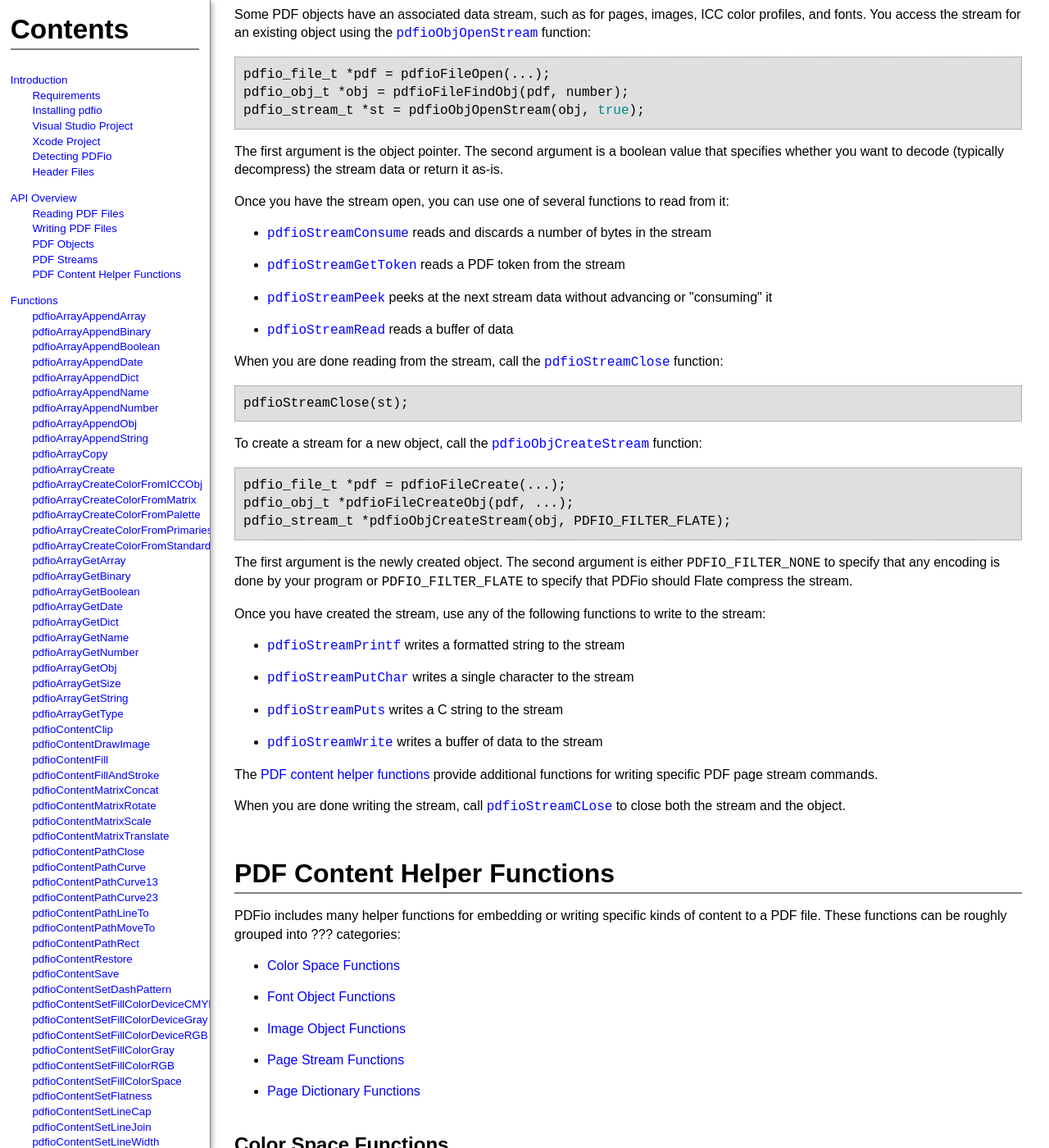
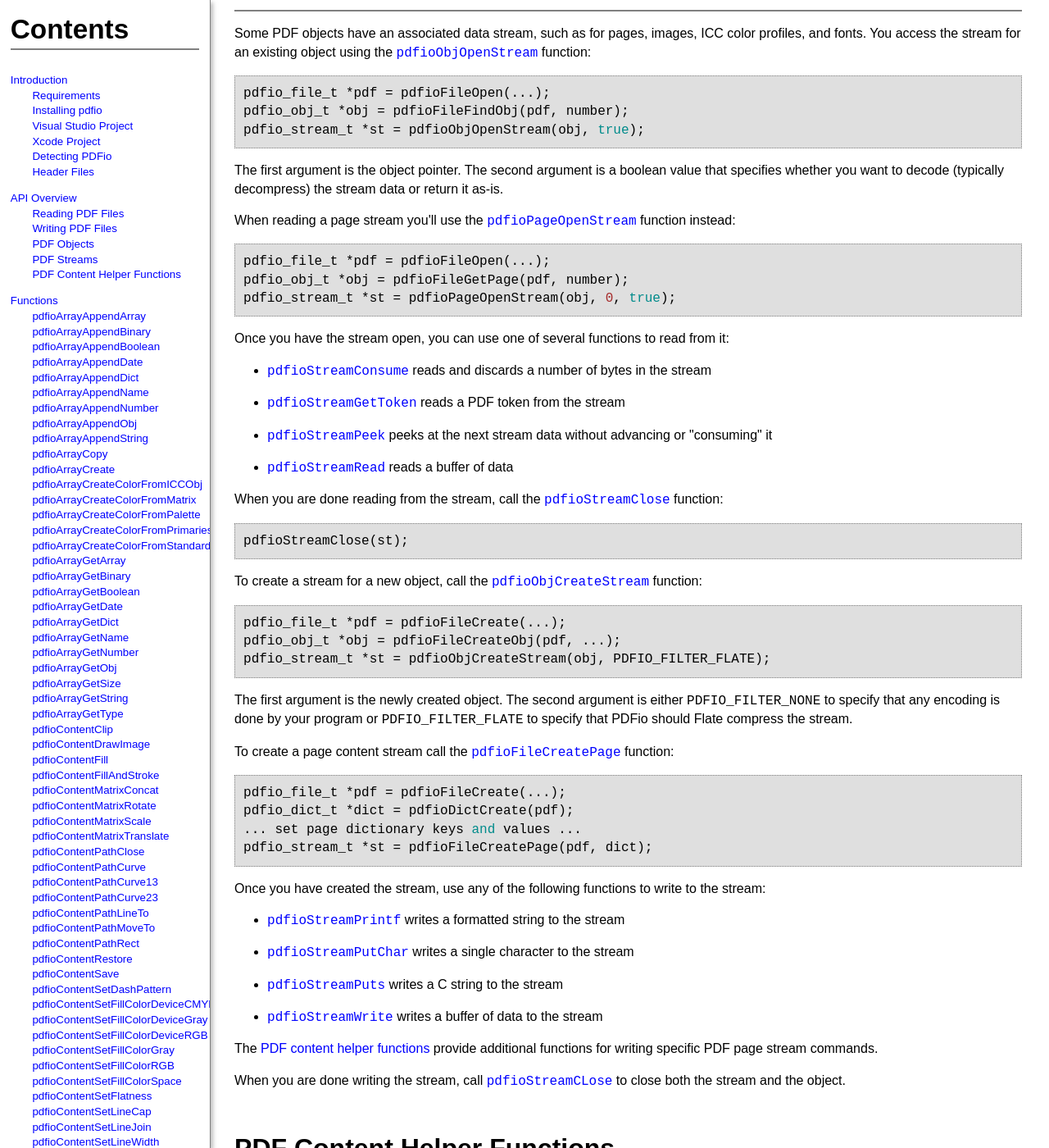
Before and after one commit to michaelrsweet/michaelrsweet.github.com, a Jekyll site: the page pdfio/pdfio.html, which Jekyll copies as it is, in a window 1280 px wide and 1400 px high, scrolled down 6354 px. Shown: the whole window at 82% size. Built offline with Jekyll 4.4.1, drawn with Linux system fonts in a browser that asks for light colours; some of the changed text lies outside the part shown.

Commit message:
PDFio 1.0.1.

```diff
--- a/pdfio/pdfio.html
+++ b/pdfio/pdfio.html
@@ -245,9 +245,9 @@ span.string {
 <body>
 <div class="header">
 <p><img class="title" src="pdfio-512.png"></p>
-<h1 class="title">PDFio Programming Manual v1.0.0</h1>
+<h1 class="title">PDFio Programming Manual v1.0.1</h1>
 <p>Michael R Sweet</p>
-<p>Copyright © 2021 by Michael R Sweet</p>
+<p>Copyright © 2021-2022 by Michael R Sweet</p>
 </div>
 <div class="contents">
 <h2 class="title">Contents</h2>
@@ -425,6 +425,8 @@ span.string {
 <li><a href="#pdfioPageDictAddColorSpace">pdfioPageDictAddColorSpace</a></li>
 <li><a href="#pdfioPageDictAddFont">pdfioPageDictAddFont</a></li>
 <li><a href="#pdfioPageDictAddImage">pdfioPageDictAddImage</a></li>
+<li><a href="#pdfioPageGetNumStreams">pdfioPageGetNumStreams</a></li>
+<li><a href="#pdfioPageOpenStream">pdfioPageOpenStream</a></li>
 <li><a href="#pdfioStreamClose">pdfioStreamClose</a></li>
 <li><a href="#pdfioStreamConsume">pdfioStreamConsume</a></li>
 <li><a href="#pdfioStreamGetToken">pdfioStreamGetToken</a></li>
@@ -621,7 +623,7 @@ pdfio_obj_t  *page;  <span class="comment">// Current page</span>
   <span class="comment">// do something with page</span>
 }
 </code></pre>
-<p>Each page is represented by a &quot;page tree&quot; object (what <a href="#pdfioFileGetPage"><code>pdfioFileGetPage</code></a> returns) that specifies information about the page and one or more &quot;content&quot; objects that contain the images, fonts, text, and graphics that appear on the page.</p>
+<p>Each page is represented by a &quot;page tree&quot; object (what <a href="#pdfioFileGetPage"><code>pdfioFileGetPage</code></a> returns) that specifies information about the page and one or more &quot;content&quot; objects that contain the images, fonts, text, and graphics that appear on the page. Use the <a href="#pdfioPageGetNumStreams"><code>pdfioPageGetNumStreams</code></a> and <a href="#pdfioPageOpenStream"><code>pdfioPageOpenStream</code></a> functions to access the content streams for each page.</p>
 <p>The <a href="#pdfioFileClose"><code>pdfioFileClose</code></a> function closes a PDF file and frees all memory that was used for it:</p>
 <pre><code class="language-c">pdfioFileClose(pdf);
 </code></pre>
@@ -663,6 +665,11 @@ pdfio_obj_t *obj = pdfioFileFindObj(pdf, number);
 pdfio_stream_t *st = pdfioObjOpenStream(obj, <span class="reserved">true</span>);
 </code></pre>
 <p>The first argument is the object pointer. The second argument is a boolean value that specifies whether you want to decode (typically decompress) the stream data or return it as-is.</p>
+<p>When reading a page stream you'll use the <a href="#pdfioPageOpenStream"><code>pdfioPageOpenStream</code></a> function instead:</p>
+<pre><code class="language-c">pdfio_file_t *pdf = pdfioFileOpen(...);
+pdfio_obj_t *obj = pdfioFileGetPage(pdf, number);
+pdfio_stream_t *st = pdfioPageOpenStream(obj, <span class="number">0</span>, <span class="reserved">true</span>);
+</code></pre>
 <p>Once you have the stream open, you can use one of several functions to read from it:</p>
 <ul>
 <li><p><a href="#pdfioStreamConsume"><code>pdfioStreamConsume</code></a> reads and discards a number of bytes in the stream</p>
@@ -679,10 +686,16 @@ pdfio_stream_t *st = pdfioObjOpenStream(obj, <span class="reserved">true</span>)
 </code></pre>
 <p>To create a stream for a new object, call the <a href="#pdfioObjCreateStream"><code>pdfioObjCreateStream</code></a> function:</p>
 <pre><code class="language-c">pdfio_file_t *pdf = pdfioFileCreate(...);
-pdfio_obj_t *pdfioFileCreateObj(pdf, ...);
-pdfio_stream_t *pdfioObjCreateStream(obj, PDFIO_FILTER_FLATE);
+pdfio_obj_t *obj = pdfioFileCreateObj(pdf, ...);
+pdfio_stream_t *st = pdfioObjCreateStream(obj, PDFIO_FILTER_FLATE);
 </code></pre>
 <p>The first argument is the newly created object. The second argument is either <code>PDFIO_FILTER_NONE</code> to specify that any encoding is done by your program or <code>PDFIO_FILTER_FLATE</code> to specify that PDFio should Flate compress the stream.</p>
+<p>To create a page content stream call the <a href="#pdfioFileCreatePage"><code>pdfioFileCreatePage</code></a> function:</p>
+<pre><code class="language-c">pdfio_file_t *pdf = pdfioFileCreate(...);
+pdfio_dict_t *dict = pdfioDictCreate(pdf);
+... set page dictionary keys <span class="reserved">and</span> values ...
+pdfio_stream_t *st = pdfioFileCreatePage(pdf, dict);
+</code></pre>
 <p>Once you have created the stream, use any of the following functions to write to the stream:</p>
 <ul>
 <li><p><a href="#pdfioStreamPrintf"><code>pdfioStreamPrintf</code></a> writes a formatted string to the stream</p>
@@ -3264,6 +3277,32 @@ bool pdfioPageDictAddImage(<a href="#pdfio_dict_t">pdfio_dict_t</a> *dict, const
 </tbody></table>
 <h4 class="returnvalue">Return Value</h4>
 <p class="description"><code>true</code> on success, <code>false</code> on failure</p>
+<h3 class="function"><a id="pdfioPageGetNumStreams">pdfioPageGetNumStreams</a></h3>
+<p class="description">Get the number of content streams for a page object.</p>
+<p class="code">
+size_t pdfioPageGetNumStreams(<a href="#pdfio_obj_t">pdfio_obj_t</a> *page);</p>
+<h4 class="parameters">Parameters</h4>
+<table class="list"><tbody>
+<tr><th>page</th>
+<td class="description">Page object</td></tr>
+</tbody></table>
+<h4 class="returnvalue">Return Value</h4>
+<p class="description">Number of streams</p>
+<h3 class="function"><a id="pdfioPageOpenStream">pdfioPageOpenStream</a></h3>
+<p class="description">Open a content stream for a page.</p>
+<p class="code">
+<a href="#pdfio_stream_t">pdfio_stream_t</a> *pdfioPageOpenStream(<a href="#pdfio_obj_t">pdfio_obj_t</a> *page, size_t n, bool decode);</p>
+<h4 class="parameters">Parameters</h4>
+<table class="list"><tbody>
+<tr><th>page</th>
+<td class="description">Page object</td></tr>
+<tr><th>n</th>
+<td class="description">Stream index (0-based)</td></tr>
+<tr><th>decode</th>
+<td class="description"><code>true</code> to decode/decompress stream</td></tr>
+</tbody></table>
+<h4 class="returnvalue">Return Value</h4>
+<p class="description">Stream</p>
 <h3 class="function"><a id="pdfioStreamClose">pdfioStreamClose</a></h3>
 <p class="description">Close a (data) stream in a PDF file.</p>
 <p class="code">
```
Also changed, not shown: other parts of pdfio/pdfio.html (+5 -5 lines), _posts/2022-03-02-pdfio-1.0.1.md (added, +20 -0 lines), 1 other file.
